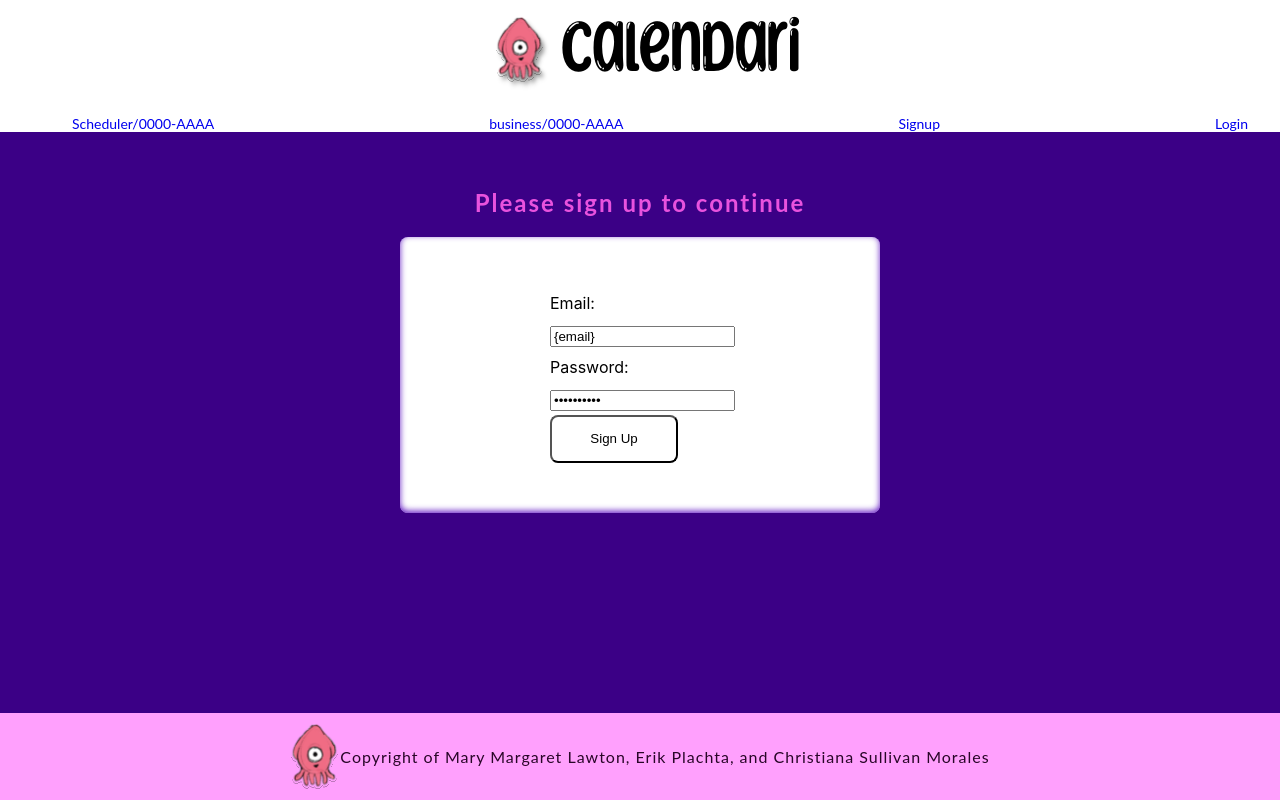
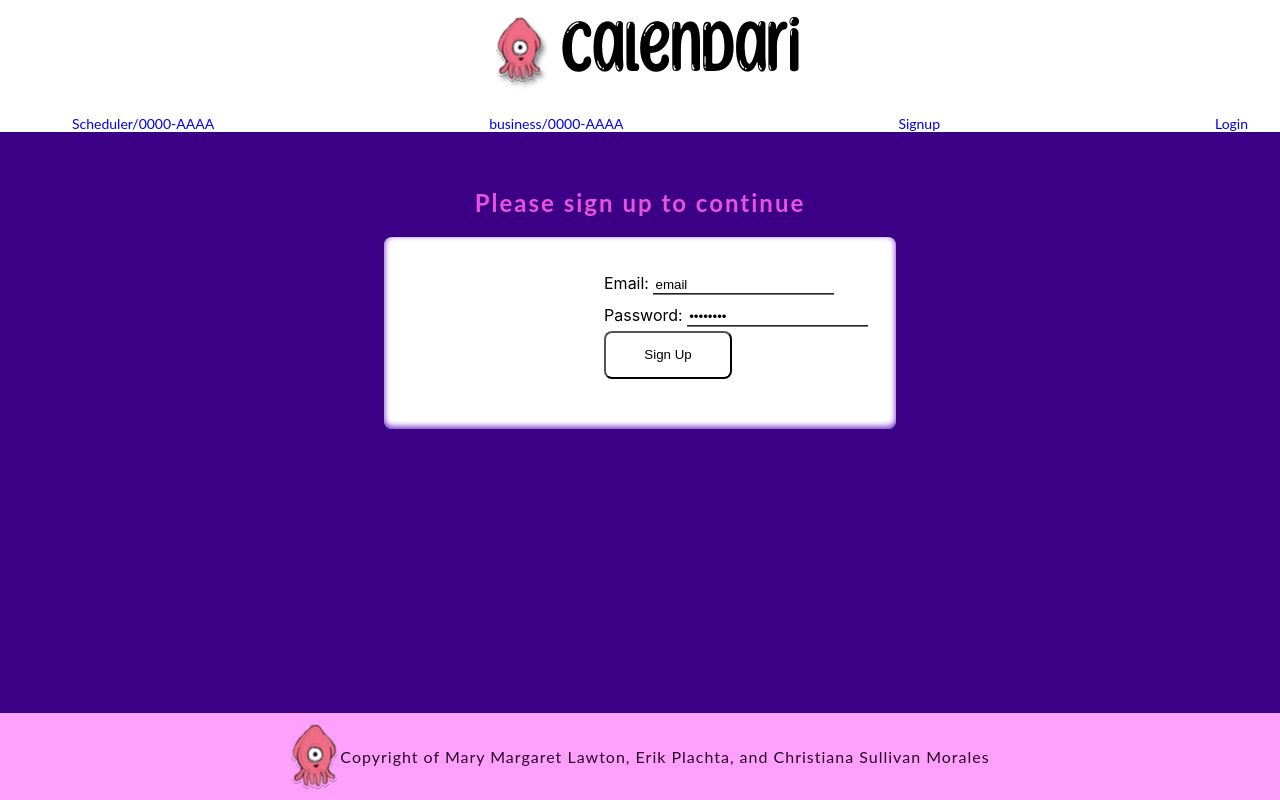
Before and after one commit to ErikPlachta/Calendari, a React (Create React App) app in the folder client/: page /signup in a window 1280 px wide. Built offline with nearby package versions, Linux system fonts and the light colour scheme.

Commit message:
working on signup style

```diff
--- a/client/src/assets/css/styles.css
+++ b/client/src/assets/css/styles.css
@@ -155,31 +155,6 @@ h1,h2,h3,h4,h5{
   margin: 0;
 }
 
-/* Default button Styling */
-button {
-
-  /* Buttons text color */
-  --btn_tc_inactive: var(--c_05); /* button inactive text color */
-  --btn_tc_active: var(--c_04); /* button active text color for hover and click */
-
-  /* Buttons background color */
-  --btn_bg_inactive: var(--c_05); /* button inactive text color */
-  --btn_bg_active: var(--c_04); /* button active text color for hover and click */
-
-
-  border-radius: var(--br_primary);
-  width: 8rem;
-  height: 3rem;
-
-  background-color: var(--btn_bg_inactive);
-  color: var(--btn_tc_inactive);
-}
-
-
-
-/*WAVE CODE AND GENERAL BODY CODE*/
-@import url(//fonts.googleapis.com/css?family=Lato:300:400);
-
 body {
   margin:0;
 }
@@ -208,58 +183,31 @@ li {
   font-size: 14px;
 }
 
-table {
- width: 60%;
- border-collapse: collapse;
+
+/* Default button Styling */
+button {
+
+  /* Buttons text color */
+  --btn_tc_inactive: var(--c_05); /* button inactive text color */
+  --btn_tc_active: var(--c_04); /* button active text color for hover and click */
+
+  /* Buttons background color */
+  --btn_bg_inactive: var(--c_05); /* button inactive text color */
+  --btn_bg_active: var(--c_04); /* button active text color for hover and click */
+
+
+  border-radius: var(--br_primary);
+  width: 8rem;
+  height: 3rem;
+
+  background-color: var(--btn_bg_inactive);
+  color: var(--btn_tc_inactive);
 }
 
-th {
-  height: 30px;
-  text-align: center;
-  font-weight:bold;
-  padding: 10px;
-  border: 2px solid var(--plum);
-  color:#e952de;
-  background-color: var(--plum);
-}
 
-tr, td {
-  height:20px;
-  text-align: center;
-  padding: 10px;
-  border: 2px solid var(--plum);
-}
 
-.tableContainer {
-  margin-left:auto;
-  margin-right: auto;
-  padding: 20px;
-  margin: 20px;
-}
-
-.slogan {
-  text-align:center;
-  vertical-align: middle;
-  background: linear-gradient(60deg, var(--darker-purple) 0%, var(--lighter-purple) 35%, var(--darker-pink) 70%, var(--light-pink) 100%);
-  color:white;
-  height: 250px;
-
-}
-
-#sloganForHero {
-  z-index:99999;
-  color: white;
-  font-size: 3rem;
-  font-weight: 400;
-}
-
-.logo {
-  width:50px;
-  fill:white;
-  padding-right:15px;
-  display:inline-block;
-  vertical-align: middle;
-}
+/*-------------------------------------------WAVE---------------------------*/
+@import url(//fonts.googleapis.com/css?family=Lato:300:400);
 
 .inner-header {
   font-family: 'Lato', sans-serif;
@@ -379,6 +327,8 @@ tr, td {
   background-color: #fff;
 }
 
+
+/* --------------------------HOME--------------------------------------- */
 .homeInformation {
   flex: 100%;
   width: 70%;
@@ -390,6 +340,55 @@ tr, td {
   background-color: white;
 }
 
+table {
+  width: 60%;
+  border-collapse: collapse;
+ }
+
+ th {
+   height: 30px;
+   text-align: center;
+   font-weight:bold;
+   padding: 10px;
+   border: 2px solid var(--plum);
+   color:#e952de;
+   background-color: var(--plum);
+ }
+
+ tr, td {
+   height:20px;
+   text-align: center;
+   padding: 10px;
+   border: 2px solid var(--plum);
+ }
+
+ .tableContainer {
+   margin-left:auto;
+   margin-right: auto;
+   padding: 20px;
+   margin: 20px;
+ }
+
+ .slogan {
+   text-align:center;
+   vertical-align: middle;
+   background: linear-gradient(60deg, var(--darker-purple) 0%, var(--lighter-purple) 35%, var(--darker-pink) 70%, var(--light-pink) 100%);
+   color:white;
+   height: 250px;
+
+ }
+
+ #sloganForHero {
+   z-index:99999;
+   color: white;
+   font-size: 3rem;
+   font-weight: 400;
+ }
+
+
+
+
+/* ------------------------SIGNUP----------------------------- */
 .pinkh2 {
   font-family: 'Lato', sans-serif;
   font-weight:bolder;
@@ -402,15 +401,32 @@ tr, td {
 
 .signupInformation {
   flex: 100%;
-  width: auto;
+  width: 40%;
   height: auto;
   box-shadow: rgba(82, 0, 190, 0.9) 0px -2px 6px 0px inset;;
   border-radius: var(--br_primary);
-  padding: 50px 150px 50px 150px;
-  margin: 0px 400px 0px 400px;
+  padding-left:220px;
+  padding-top:30px;
+  padding-bottom:50px;
+  margin: auto;
   line-height: 2;
   background-color: white;
+  display: flex;
+  flex-direction: column;
 }
+
+.signupInformation input {
+  border-top-style: hidden;
+  border-right-style: hidden;
+  border-left-style: hidden;
+  border-bottom-style:groove;
+}
+
+.signupInformation button {
+
+}
+
+
 
 /*------------------------------------------------------------------------------
   BUSINESS PAGE SPECIFIC CLASSES
--- a/client/src/pages/Signup.js
+++ b/client/src/pages/Signup.js
@@ -27,15 +27,16 @@ export default function Signup(props) {
   return (
     <section>
       <h2 alt="please sign up" class="pinkh2">Please sign up to continue</h2>
+      <div id="wrap" class="signupCard">
         <div class="signupInformation">
           <div>
-          <label htmlFor="email">Email:</label>
+            <label htmlFor="email">Email: </label>
             {/* <input type="text" name="email" defaultValue={email} onBlur={errorPopup}/> */}
-          <input type="text" name="email" defaultValue="{email}" onBlur={errorPopup}/>
+            <input type="text" name="email" defaultValue="email" onBlur={errorPopup}/>
           </div>
           <div>
-            <label htmlFor="password">Password:</label>
-            <input type="password" name="password" defaultValue="{password}"  onBlur={errorPopup}/>
+              <label htmlFor="password">Password: </label>
+              <input type="password" name="password" defaultValue="password" onBlur={errorPopup}/>
           </div>
           <div>
             <button type="submit">Sign Up</button>
@@ -44,6 +45,8 @@ export default function Signup(props) {
             {/* <li><Link to={"/Login"} state={{from: Signup}}>Already have an account? Please Log in to continue</Link></li> */}
           </div>
         </div>
+      </div>
+
 
     </section>
   )
```
Lines whose indentation alone changed are shown as unchanged.
